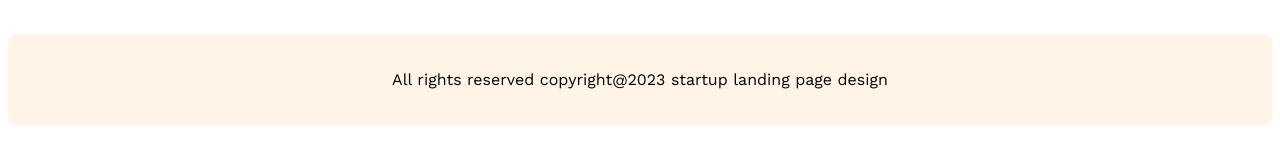
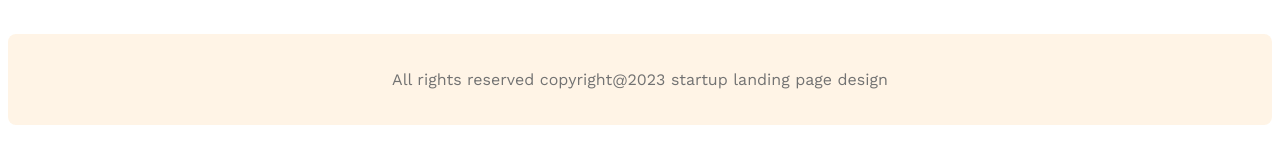
Before and after one commit to smim112112/g3-architect-website, a plain HTML site: page index.html in a window 1280 px wide. Shown: the part 4015-4178 px from the top of the page. Drawn offline with nearby package versions, Linux system fonts and the light colour scheme.

Commit message:
some error fixed

```diff
--- a/index.html
+++ b/index.html
@@ -124,7 +124,7 @@
     </main>
 
     <footer class="footer bg-light">
-        <p class="last-para" class="text-light-gray">All rights reserved copyright@2023 startup landing page design</p>
+        <p class="last-para text-light-gray">All rights reserved copyright@2023 startup landing page design</p>
     </footer>
 </body>
 </html>
--- a/styles/architect.css
+++ b/styles/architect.css
@@ -191,14 +191,14 @@ main > section{
         text-align: center;
     }
 /* responsive */
-@media screen and(max-width:576px){
+@media screen and (max-width:576px){
     .navbar,
     .nav-links,
     .teams{
         flex-direction: column;
     }
     .team-img-container,
-    .facts-container
+    .facts-container,
     .sponsor-companies,
     .features{
         grid-template-columns: repeat(1,1fr);
@@ -224,7 +224,7 @@ main > section{
 }
 
 /* medium size device */
-@media screen and(min-width:576px)and (max-width:992px){
+@media screen and (min-width:576px) and (max-width:992px){
     .teams, .features{
         flex-direction: column;
     }
```
